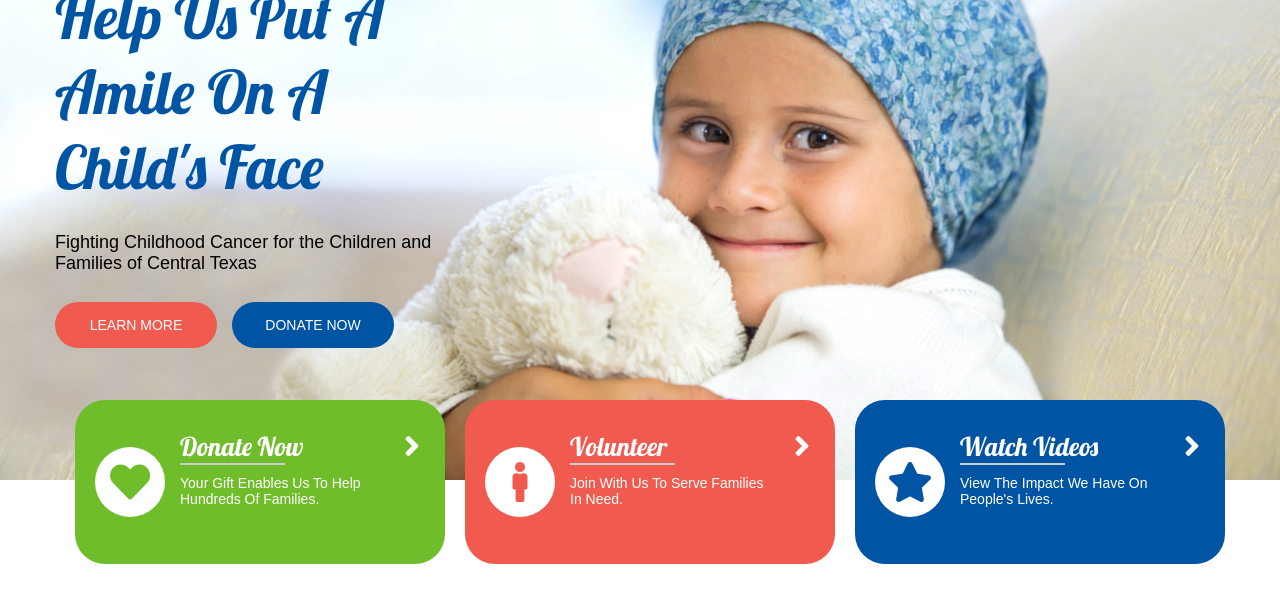
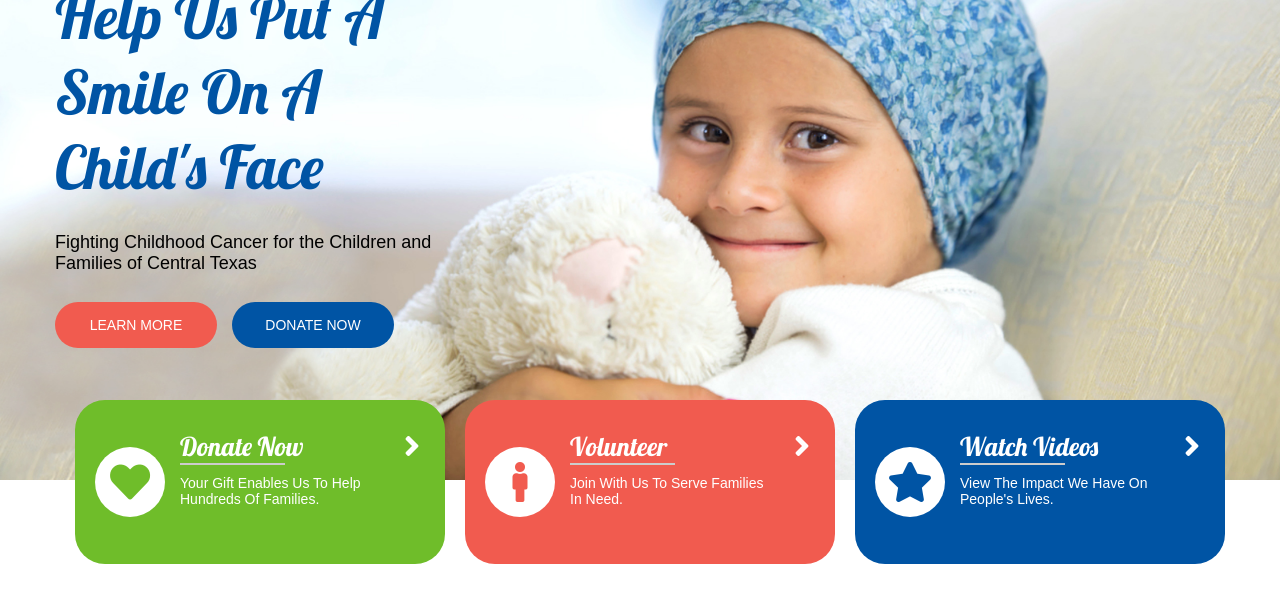
Before and after one commit to annatsvitkova/annatsvitkova.github.io, a plain HTML site: page index.html in a window 1280 px wide. Shown: the part 193-800 px from the top of the page. Drawn offline with Linux system fonts and the light colour scheme.

Commit message:
Add files via upload

```diff
--- a/index.html
+++ b/index.html
@@ -81,7 +81,7 @@
                     <div class="content">
                         <div class="leftblockItem">
                             <div class="leftblockItem__info">
-                                <h1>Help Us Put A Amile On A Child's Face</h1>
+                                <h1>Help Us Put A Smile On A Child's Face</h1>
                                 <p>Fighting Childhood Cancer for the Children and Families of Central Texas</p>
                             </div>
                             <!-- /.leftblockItem__info -->
```
